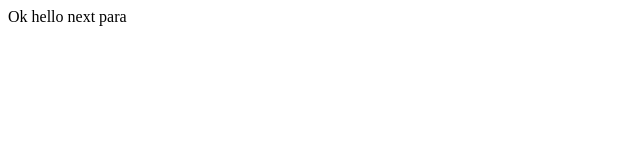
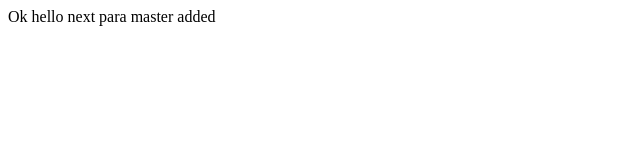
Before and after one commit to TechMalasi/demo20, a plain HTML site: page index.html in a window 1280 px wide. Shown: the whole page, without its empty margins (0-640 px from the left). Drawn offline with Linux system fonts and the light colour scheme.

Commit message:
chagned from master

```diff
--- a/index.html
+++ b/index.html
@@ -1,4 +1,5 @@
     <html>
             Ok hello
             next para
+            master added
     </html>
```
